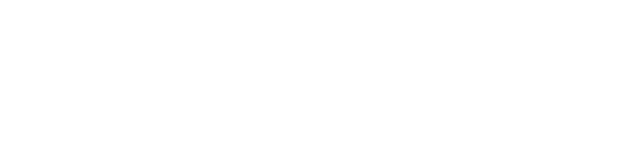
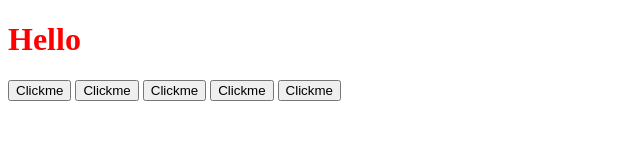
Before and after one commit to joetemesi/Web_Development_Projects, a plain HTML site: page 03_ JAVASCRIPT/19.1 jQuery/index.html in a window 1280 px wide. Shown: the whole page, without its empty margins (0-640 px from the left). Drawn offline with nearby package versions, Linux system fonts and the light colour scheme.

Commit message:
Added jQuery CDN and modified DOM

```diff
--- a/03_ JAVASCRIPT/19.1 jQuery/index.html
+++ b/03_ JAVASCRIPT/19.1 jQuery/index.html
@@ -4,9 +4,18 @@
     <meta charset="UTF-8">
     <meta name="viewport" content="width=device-width, initial-scale=1.0">
     <title>jQuery</title>
-    <link rel = "stylesheet" src = "styles.css">
+    <link rel = "stylesheet" href = "styles.css">
 </head>
 <body>
-    <script src = "index.js"></script>
+    <h1>Hello</h1>
+    <button>Clickme</button>
+    <button>Clickme</button>
+    <button>Clickme</button>
+    <button>Clickme</button>
+    <button>Clickme</button>
+
+
+    <script src="https://ajax.googleapis.com/ajax/libs/jquery/3.7.1/jquery.min.js"></script>
+    <script src = "index.js" charset="UTF-8"></script>
 </body>
 </html>
--- a/03_ JAVASCRIPT/19.1 jQuery/index.js
+++ b/03_ JAVASCRIPT/19.1 jQuery/index.js
@@ -0,0 +1 @@
+$("h1").css("color","red");
```
